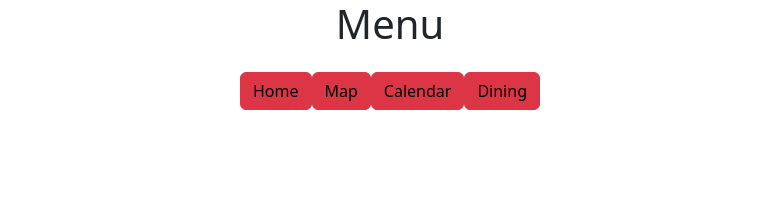
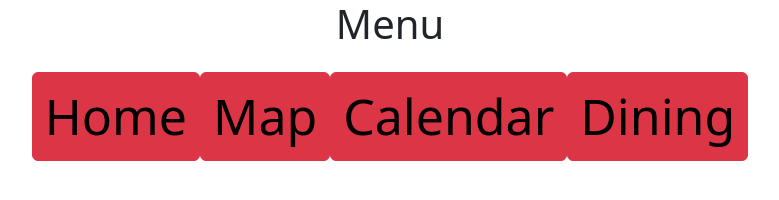
Before and after one commit to Bryce-Naf/Campus-Life-Super-App, a plain HTML site: page calendar.html in a window 1280 px wide. Shown: the whole page, without its empty margins (250-1029 px from the left). Drawn offline with nearby package versions, Linux system fonts and the light colour scheme.

Commit message:
Updated navigation once again

```diff
--- a/calendar.html
+++ b/calendar.html
@@ -13,8 +13,8 @@
         <h1>Menu</h1>
     </header>
     <main>
-        <div class="row">
-            <p class="text-center"><a href="index.html" style="color:black" class="btn btn-danger">Home</a><a href="map.html" style="color:black" class="btn btn-danger">Map</a><a href="calendar.html" style="color:black" class="btn btn-danger">Calendar</a><a href="dining.html" style="color:black" class="btn btn-danger">Dining</a></p>
+        <div class="navigation">
+            <p class="text-center"><a href="index.html" style="color:black" class="btn btn-danger" id="navigation">Home</a><a href="map.html" style="color:black" class="btn btn-danger" id="navigation">Map</a><a href="calendar.html" style="color:black" class="btn btn-danger" id="navigation">Calendar</a><a href="dining.html" style="color:black" class="btn btn-danger" id="navigation">Dining</a></p>
         </div>
     </main>
     <footer>
--- a/css/style.css
+++ b/css/style.css
@@ -1,3 +1,7 @@
 body {
     background-color: white
 }
+
+#navigation {
+    font-size: 50px;
+}
```
Also changed, not shown: dining.html (+2 -3 lines), index.html (+2 -2 lines), map.html (+2 -2 lines).
